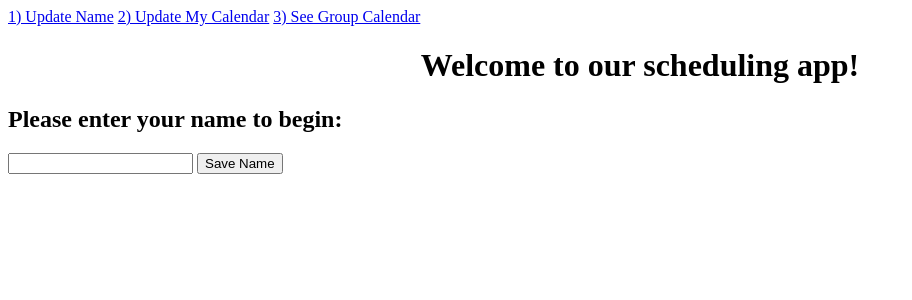
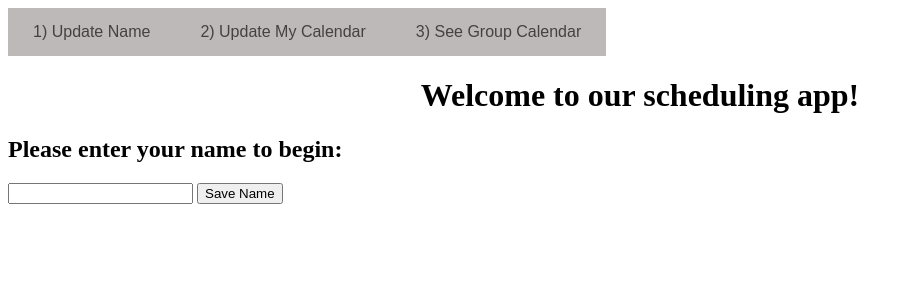
Before and after one commit to samhcarter/cs178_2a, a SvelteKit app in the folder frontend/: page / in a window 1280 px wide. Shown: the top 300 px of the page, without its empty margins (0-912 px from the left). Built offline with nearby package versions, Linux system fonts and the light colour scheme.

Commit message:
my calendar time clocks added (no backend)

```diff
--- a/frontend/package.json
+++ b/frontend/package.json
@@ -18,6 +18,7 @@
 		"prettier-plugin-svelte": "^2.8.1",
 		"svelte": "^3.54.0",
 		"svelte-check": "^3.0.1",
+		"svelte-time-picker": "^2.0.0",
 		"typescript": "^4.9.3",
 		"vite": "^4.0.0"
 	},
--- a/frontend/src/routes/+layout.svelte
+++ b/frontend/src/routes/+layout.svelte
@@ -1,3 +1,27 @@
+
+<head>
+    <style>
+        nav {
+          display: flex;
+          flex-wrap: wrap;
+        }
+        nav a {
+          text-decoration: none;
+          display: block;
+          padding: 15px 25px;
+          text-align: center;
+          background-color: rgb(189, 185, 185);
+          color: #464141;
+          margin: 0;
+          font-family: sans-serif;
+        }
+        nav a:hover {
+          background-color: #777777;
+          color: #ffffff;
+        }
+      </style>
+</head>
+
 <nav>
     <a href="/">1) Update Name</a>
     <a href="/mycalendar">2) Update My Calendar</a>
--- a/frontend/src/routes/+page.svelte
+++ b/frontend/src/routes/+page.svelte
@@ -9,8 +9,9 @@
 
     // TODO: handleOnSubmit, pass name through to backend
 	function handleOnSubmit() {
+        throw redirect(302, '/mycalendar');
 		console.log("Smbmitted");
-        goto(`/days`);
+        // goto(`/days`);
         // throw redirect(307, '/days');
 	}
 </script>
```
Also changed, not shown: frontend/src/routes/mycalendar/+page.svelte (+77 -1 lines), 1 other file (tests, documents, lock files or other folders).
